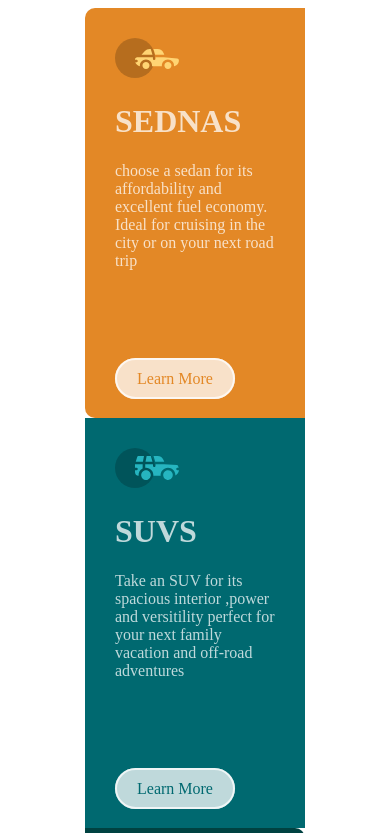
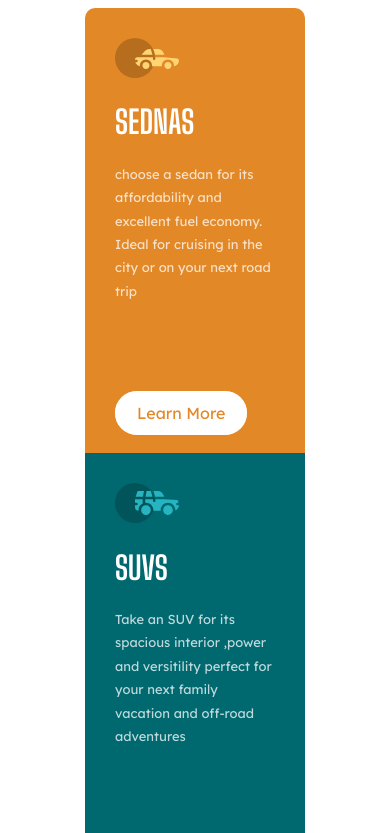
Before and after one commit to halaibrahim867/3-column-preview-card-component-challenge-hub, a plain HTML site: page index.html in a window 390 px wide. Shown: the top 833 px of the page. Drawn offline with Linux system fonts and the light colour scheme.

Commit message:
added edit on color of link and responsive and width of car

```diff
--- a/index.html
+++ b/index.html
@@ -4,29 +4,30 @@
     <meta charset="UTF-8">
     <meta http-equiv="X-UA-Compatible" content="IE=edge">
     <meta name="viewport" content="width=device-width, initial-scale=1.0">
-    <title>Templatw_4_3-Columns </title>
+    <title>Template_4_3-Columns </title>
+    <link rel="preconnect" href="https://fonts.googleapis.com">
+    <link rel="preconnect" href="https://fonts.gstatic.com" crossorigin>
+    <link href="https://fonts.googleapis.com/css2?family=Big+Shoulders+Display:wght@700&family=Lexend+Deca&display=swap" rel="stylesheet">
     <link rel="stylesheet" href="style.css">
 </head>
 <body>
-    <div class="parent">
-        <div class="child_1">
+    <div class="cars">
+        <div class="car sedan">
             <img src="icon-sedans.svg">
-
             <h1>SEDNAS</h1>
             <p>choose a sedan for its affordability and excellent fuel economy. Ideal for cruising in the
                 city or on your next road trip
             </p>
             <a href="#">Learn More</a>
         </div>
-        <div class="child_2">
+        <div class="car suvs">
             <img src="icon-suvs.svg">
             <h1>SUVS</h1>
             <p>Take an SUV for its spacious  interior ,power and versitility perfect for your next family vacation and off-road adventures</p>
-
             <a href="#"> Learn More</a>
         </div>
 
-        <div class="child_3">
+        <div class="car luxury">
             <img src="icon-luxury.svg">
             <h1>LUXURY</h1>
             <p>Cruis in the best car brands without the bloated prices
--- a/style.css
+++ b/style.css
@@ -3,71 +3,92 @@
     --webkit-box-sizing: border-box;
     box-sizing: border-box;
 }
-.parent{
+.cars{
     display: grid;
-    grid-template-columns: repeat(3 ,250px);
+    grid-template-columns: repeat(3 ,280px);
     grid-template-rows: 1fr ;
     color: hsla(0, 0%, 100%, 0.75);
-    height: 400px;
-   justify-content: center;
-   border-radius: 10px;
+    height: 450px;
+    justify-content: center;
+    border-radius: 10px;
+    margin: 100px auto;
 }
 @media (max-width:768px){
-    .parent{
+    .cars{
         display: block;
         height: 500px;
         width: 220px;
         margin: auto;
     }
 }
-.parent div{
+.cars .car{
     padding: 30px;
 }
-.parent p {
-    margin-bottom:100px ;
+.cars .car h1{
+    font-family: 'Big Shoulders Display', cursive;
+    color:white;
+    font-weight: 700;
 }
-.parent a {
+.cars p {
+    font-family: 'Lexend Deca', sans-serif;
+    margin-bottom:100px;
+    line-height: 1.8;
+    font-size: 13px;
+    max-width: 11rem;
+}
+.cars a {
+    font-family: 'Lexend Deca', sans-serif;
     text-decoration: none;
-    background-color: hsla(0, 0%, 100%, 0.75);
+    background-color: white;
     border: 2px solid hsla(0, 0%, 100%, 0.75);
     padding: 10px 20px 10px 20px;
     border-radius: 64px;
 }
-.parent .child_2 a:hover{
+.cars .car a:hover{
     color: white;
-    background-color: hsl(184, 100%, 22%);
 }
-.parent .child_3 a:hover{
-    color: white;
-    background-color: hsl(179, 100%, 13%);
-}
-.parent .child_1 a:hover{
-    color: white;
-    background-color: hsl(31, 77%, 52%);
-}
-
-
-.parent .child_1{
+.cars .sedan{
     background-color: hsl(31, 77%, 52%);
     border-top-left-radius: 10px;
     border-bottom-left-radius: 10px;
 }
-.parent .child_1 a {
+
+@media (max-width:991px){
+    .cars .sedan {
+        border-bottom-left-radius: 0px;
+        border-top-right-radius: 10px;
+    }
+}
+.cars .sedan a {
     color: hsl(31, 77%, 52%);
 }
-.parent .child_2 {
+.cars .sedan a:hover{
+    background-color: hsl(31, 77%, 52%);
+}
+.cars .suvs {
     background-color: hsl(184, 100%, 22%);
 }
-.child_2 a {
+.suvs a {
     color: hsl(184, 100%, 22%);
 }
-.parent .child_3{
+.cars .suvs a:hover{
+    background-color: hsl(184, 100%, 22%);
+}
+.cars .luxury{
     background-color:  hsl(179, 100%, 13%);
     border-top-right-radius: 10px;
     border-bottom-right-radius: 10px;
 }
-
-.child_3 a {
+@media (max-width:991px){
+    .cars .luxury{
+        border-top-right-radius: 0px;
+        border-bottom-left-radius: 10px;
+        border-bottom-right-radius: 10px;
+    }
+}
+.luxury a {
     color: hsl(179, 100%, 13%);
-
 }
+.cars .luxury a:hover{
+    background-color: hsl(179, 100%, 13%);
+}
```
